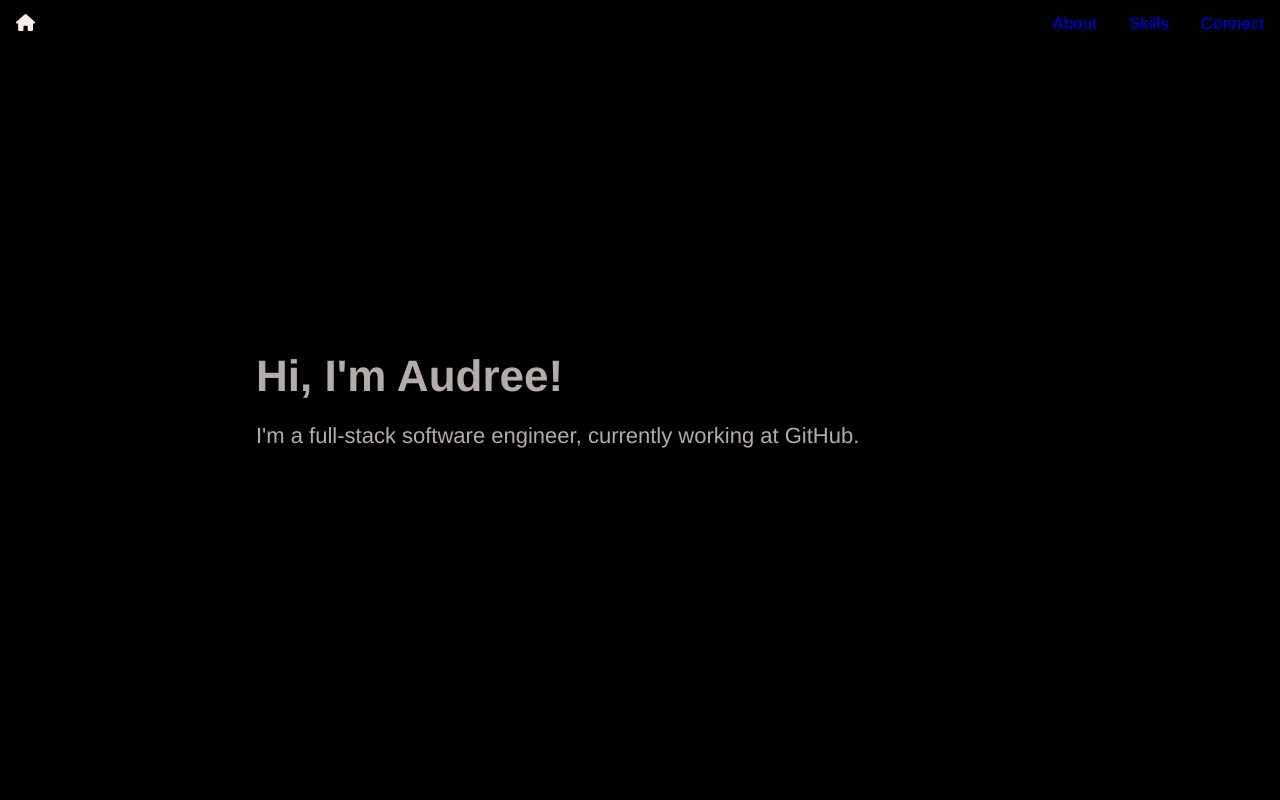
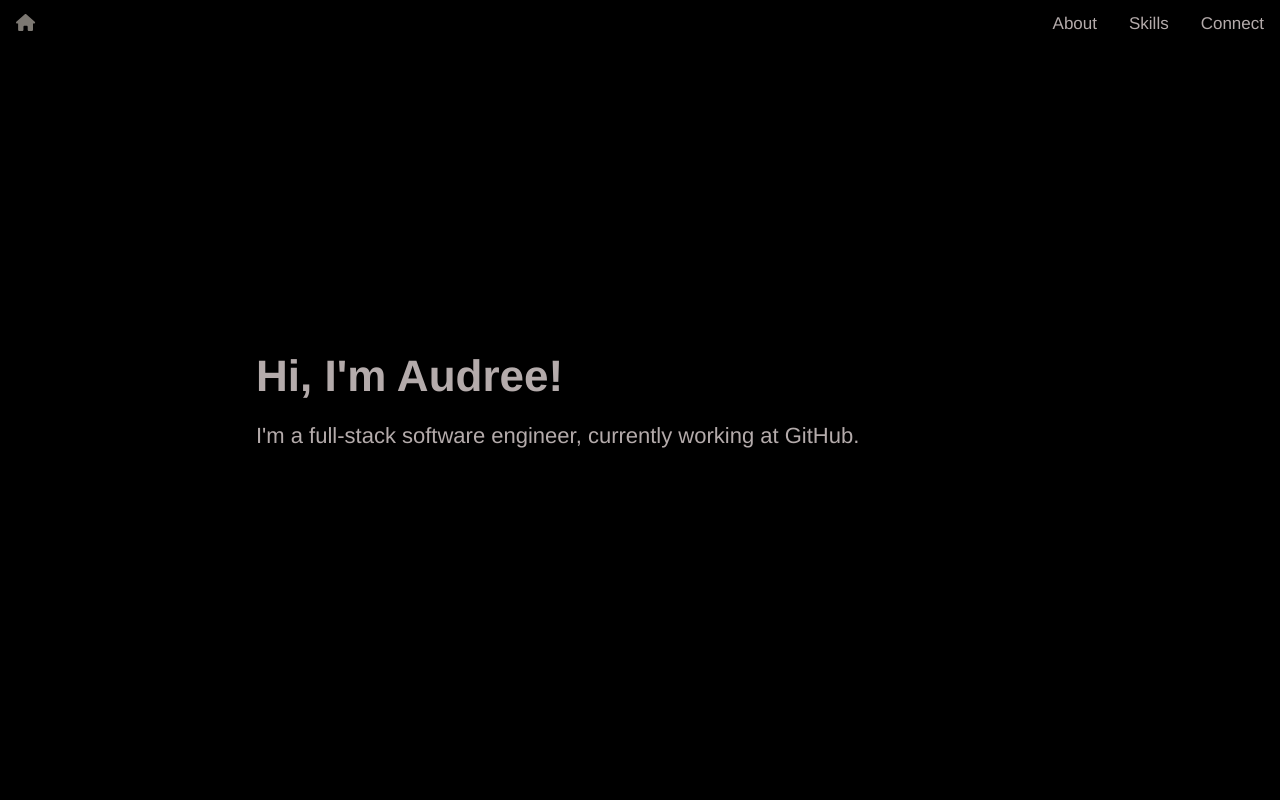
Before and after one commit to audreee/audreee.github.io, a React (Create React App) app: page / in a window 1280 px wide. Shown: the top 800 px of the page. Built offline with nearby package versions, Linux system fonts and the light colour scheme.

Commit message:
Fix styling in links

```diff
--- a/src/styles/Navbar.css
+++ b/src/styles/Navbar.css
@@ -27,15 +27,17 @@
   padding: 14px 16px;
   text-decoration: none;
   font-size: 17px;
+  color: #b4abab
 }
 
 .nav-bar a:hover {
-  color: #a45899;
+  opacity: 0.5;
   cursor: pointer;
 }
 
 .nav-bar a.active {
-  color: #a45899;
+  color: #b4abab;
+  opacity: 0.5;
 }
 
 .nav-bar a:visited{
```
